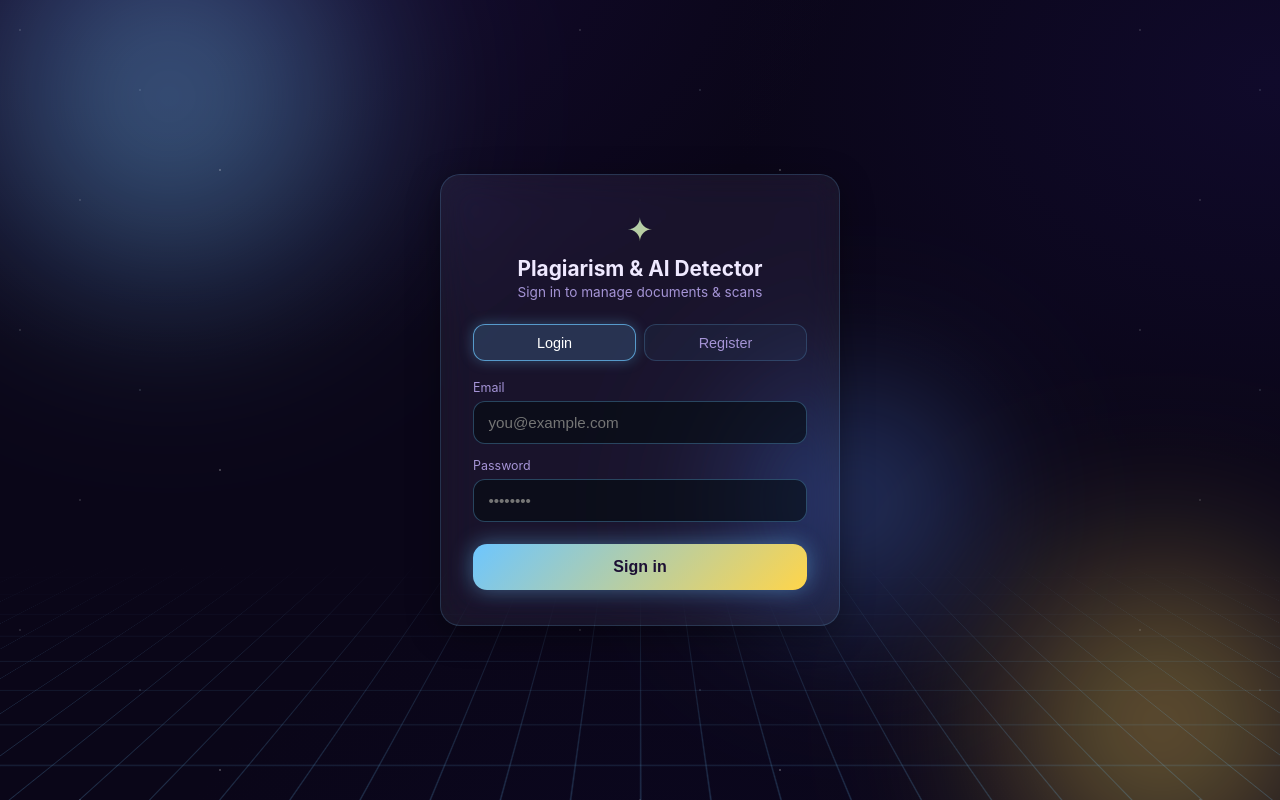
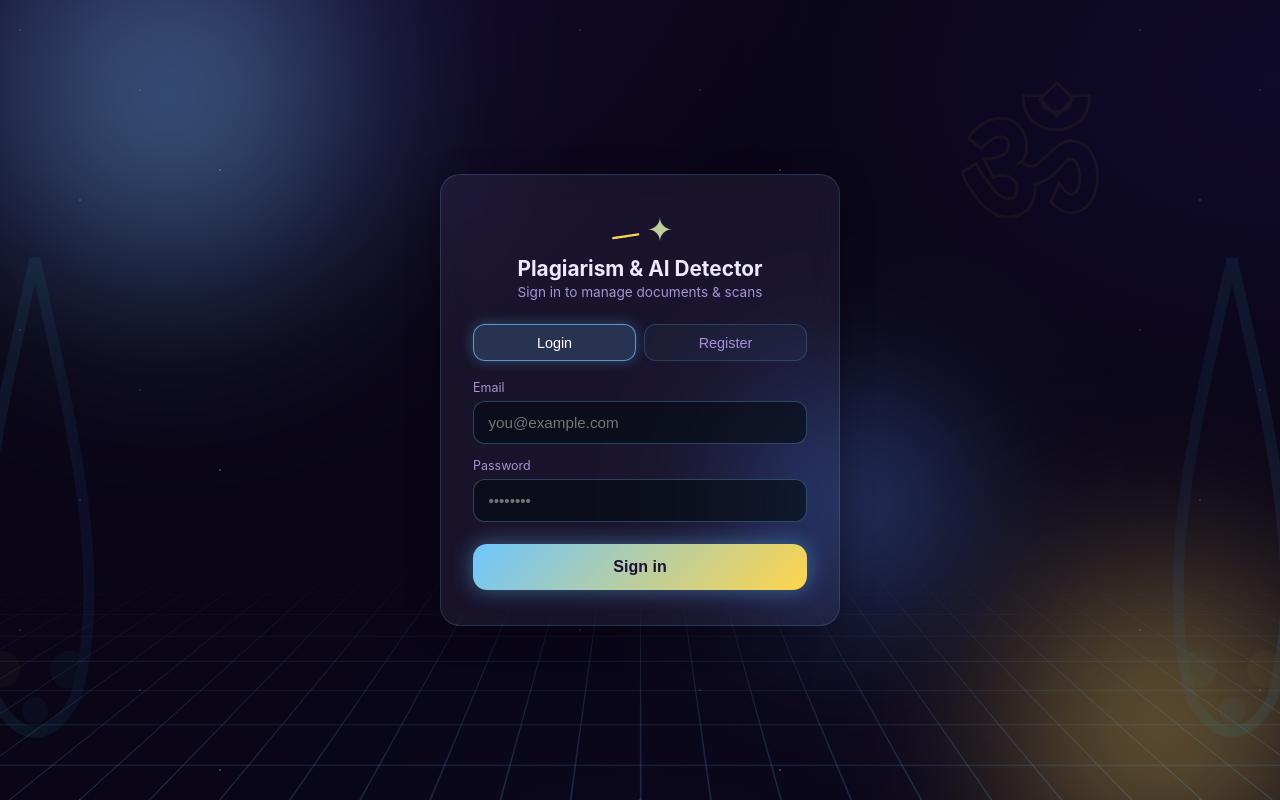
Before and after one commit to GaganAkash/plagiarism-detector, a Next.js app in the folder frontend/: page / in a window 1280 px wide. Built offline with nearby package versions, Linux system fonts and the light colour scheme; no server answers.

Commit message:
Add Krishna motifs: peacock feather, flute logo, Om backdrop

```diff
--- /dev/null
+++ b/frontend/components/KrishnaDeco.tsx
@@ -0,0 +1,46 @@
+"use client";
+
+// Decorative Krishna imagery: peacock feather + "Om" rendered as faint SVG
+// marks. Pure CSS/SVG, no image files. Used as a subtle backdrop motif.
+export function PeacockFeather({ className }: { className?: string }) {
+  return (
+    <svg className={className} viewBox="0 0 120 300" aria-hidden>
+      <g transform="rotate(180 60 150)">
+        <path
+          d="M60 290 C40 200 20 120 38 55 C52 30 68 30 82 55 C100 120 80 200 60 290 Z"
+          fill="none" stroke="url(#peacockGrad)" strokeWidth="6"
+        />
+        <circle cx="42" cy="70" r="10" fill="rgba(61,218,215,0.5)" />
+        <circle cx="78" cy="70" r="10" fill="rgba(255,213,74,0.5)" />
+        <circle cx="60" cy="48" r="7" fill="rgba(109,198,255,0.6)" />
+        <defs>
+          <linearGradient id="peacockGrad" x1="0" y1="0" x2="1" y2="0">
+            <stop offset="0" stopColor="#4a7bd6" />
+            <stop offset="0.5" stopColor="#3ddad7" />
+            <stop offset="1" stopColor="#6dc6ff" />
+          </linearGradient>
+        </defs>
+      </g>
+    </svg>
+  );
+}
+
+export function Flute({ className }: { className?: string }) {
+  return (
+    <svg className={className} viewBox="0 0 120 40" aria-hidden>
+      <line x1="20" y1="32" x2="102" y2="20" stroke="#ffd54a" strokeWidth="7" strokeLinecap="round" />
+      <circle cx="32" cy="30.5" r="2.4" fill="none" stroke="#ffd98a" strokeWidth="1.5" />
+      <circle cx="46" cy="29" r="2.4" fill="none" stroke="#ffd98a" strokeWidth="1.5" />
+      <circle cx="60" cy="27.6" r="2.4" fill="none" stroke="#ffd98a" strokeWidth="1.5" />
+    </svg>
+  );
+}
+
+export function Om({ className }: { className?: string }) {
+  return (
+    <svg className={className} viewBox="0 0 100 100" aria-hidden>
+      <text x="50" y="76" textAnchor="middle" fontSize="80" fontWeight="700"
+        fill="none" stroke="rgba(255,213,74,0.12)" strokeWidth="1.5">ॐ</text>
+    </svg>
+  );
+}
--- a/frontend/pages/index.tsx
+++ b/frontend/pages/index.tsx
@@ -4,6 +4,7 @@ import { useState, useEffect } from "react";
 import UploadForm from "../components/UploadForm";
 import ResultsView from "../components/ResultsView";
 import HistoryView from "../components/HistoryView";
+import { Flute, PeacockFeather, Om } from "../components/KrishnaDeco";
 import LoginPage from "./login";
 import { API_URL, getToken, getEmail, clearSession } from "../lib/api";
 
@@ -48,11 +49,14 @@ export default function Home() {
         <span className="blob b4" />
         <span className="stars" />
         <span className="grid" />
+        <Om className="om" />
+        <PeacockFeather className="feather feather-l" />
+        <PeacockFeather className="feather feather-r" />
       </div>
 
       <header className="nav glass">
         <div className="brand">
-          <span className="logo">✦</span>
+          <span className="logo"><Flute className="flute" />✦</span>
           <h1>Plagiarism &amp; AI Detector</h1>
         </div>
         <div className="nav-right">
@@ -122,6 +126,13 @@ export default function Home() {
           animation: gridmove 3s linear infinite; }
         @keyframes gridmove { from { background-position: 0 0, 0 0; } to { background-position: 0 48px, 0 0; } }
 
+        /* Krishna decorative motifs */
+        .om { position: fixed; right: 3vw; bottom: 2vh; z-index: 0; width: 220px; height: 220px; opacity: 0.5; pointer-events: none; }
+        .feather { position: fixed; z-index: 0; height: 58vh; opacity: 0.08; pointer-events: none; filter: saturate(1.2); }
+        .feather-l { left: -5vw; bottom: 0; }
+        .feather-r { right: -4vw; bottom: 0; transform: scaleX(-1); }
+        .logo .flute { width: 1.9rem; height: 0.65rem; margin-right: 0.2rem; vertical-align: -0.05rem; }
+
         /* glass surface */
         .glass {
           background: rgba(255, 255, 255, 0.06);
--- a/frontend/pages/login.tsx
+++ b/frontend/pages/login.tsx
@@ -2,6 +2,7 @@
 
 import { useState } from "react";
 import { API_URL, apiPost, saveSession } from "../lib/api";
+import { Flute, PeacockFeather, Om } from "../components/KrishnaDeco";
 
 export default function LoginPage({ onAuthed }: { onAuthed: (token: string) => void }) {
   const [mode, setMode] = useState<"login" | "register">("login");
@@ -55,11 +56,14 @@ export default function LoginPage({ onAuthed }: { onAuthed: (token: string) => v
       <div className="blobs" aria-hidden>
         <span className="blob b1" /><span className="blob b2" /><span className="blob b3" />
         <span className="stars" /><span className="grid" />
+        <Om className="om" />
+        <PeacockFeather className="feather feather-l" />
+        <PeacockFeather className="feather feather-r" />
       </div>
 
       <div className="card glass">
         <div className="brand">
-          <span className="logo">✦</span>
+          <span className="logo"><Flute className="flute" />✦</span>
           <h1>Plagiarism &amp; AI Detector</h1>
           <p className="sub">Sign in to manage documents &amp; scans</p>
         </div>
@@ -132,6 +136,11 @@ export default function LoginPage({ onAuthed }: { onAuthed: (token: string) => v
           background-image: linear-gradient(rgba(109,198,255,0.22) 1px, transparent 1px), linear-gradient(90deg, rgba(109,198,255,0.22) 1px, transparent 1px);
           background-size: 48px 48px; mask-image: linear-gradient(to top, #000 0%, transparent 90%); -webkit-mask-image: linear-gradient(to top, #000 0%, transparent 90%); animation: gridmove 3s linear infinite; }
         @keyframes gridmove { from { background-position: 0 0, 0 0; } to { background-position: 0 48px, 0 0; } }
+        .om { position: fixed; right: 12vw; top: 8vh; z-index: 0; width: 200px; height: 200px; opacity: 0.45; pointer-events: none; }
+        .feather { position: fixed; z-index: 0; height: 70vh; opacity: 0.07; pointer-events: none; filter: saturate(1.2); }
+        .feather-l { left: -6vw; bottom: 0; }
+        .feather-r { right: -5vw; bottom: 0; transform: scaleX(-1); }
+        .logo .flute { width: 2.3rem; height: 0.8rem; margin-right: 0.2rem; vertical-align: 0.05rem; }
         .glass { background: rgba(255,255,255,0.06); backdrop-filter: blur(18px) saturate(140%); -webkit-backdrop-filter: blur(18px) saturate(140%); border: 1px solid rgba(109,198,255,0.18); border-radius: 20px; box-shadow: 0 8px 32px rgba(0,0,0,0.35); }
         .primary { position: relative; overflow: hidden; border: none; cursor: pointer; color: #1c0f33; padding: 0.85rem 1.2rem; border-radius: 14px; width: 100%; font-size: 1rem; font-weight: 700; background: linear-gradient(135deg,#6dc6ff,#ffd54a); transition: transform 0.15s ease, box-shadow 0.25s ease, filter 0.2s; box-shadow: 0 0 22px rgba(109,198,255,0.45); }
         .primary:hover:not(:disabled) { transform: translateY(-2px); filter: brightness(1.1); }
```
